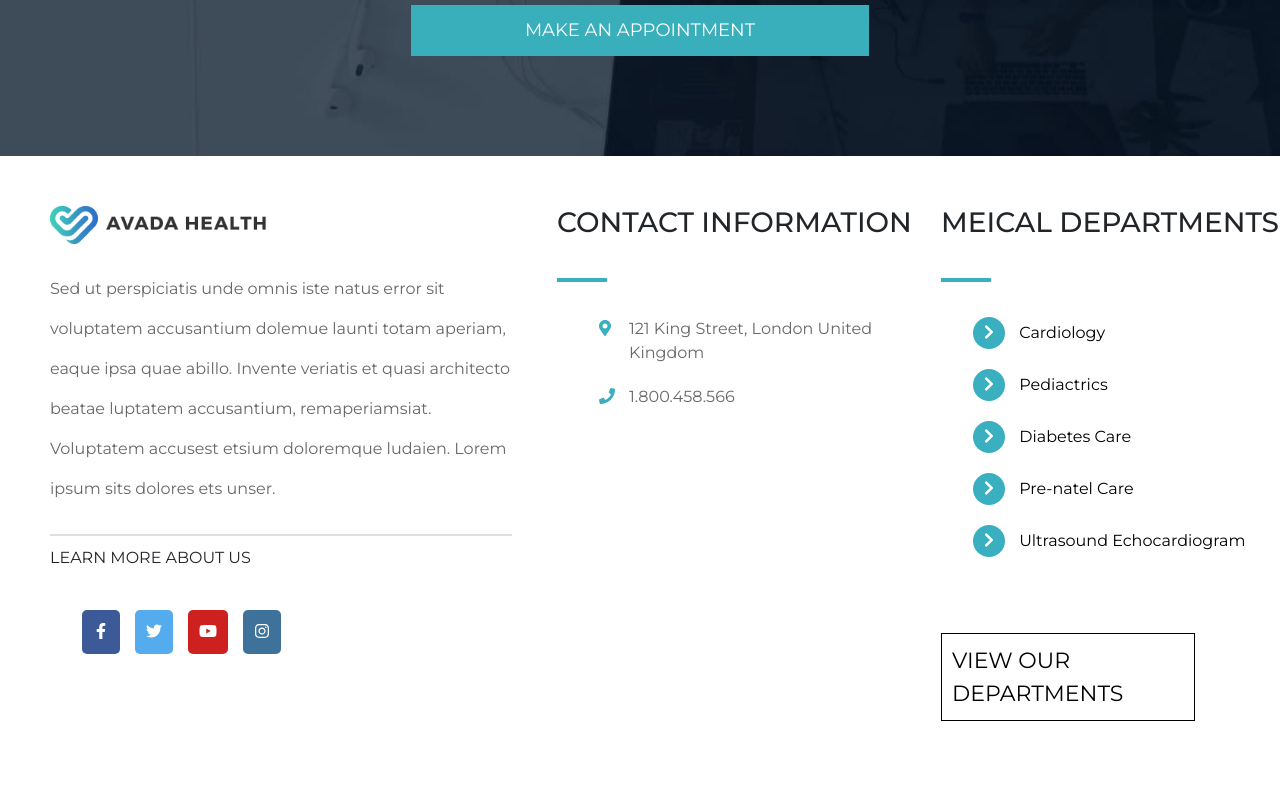
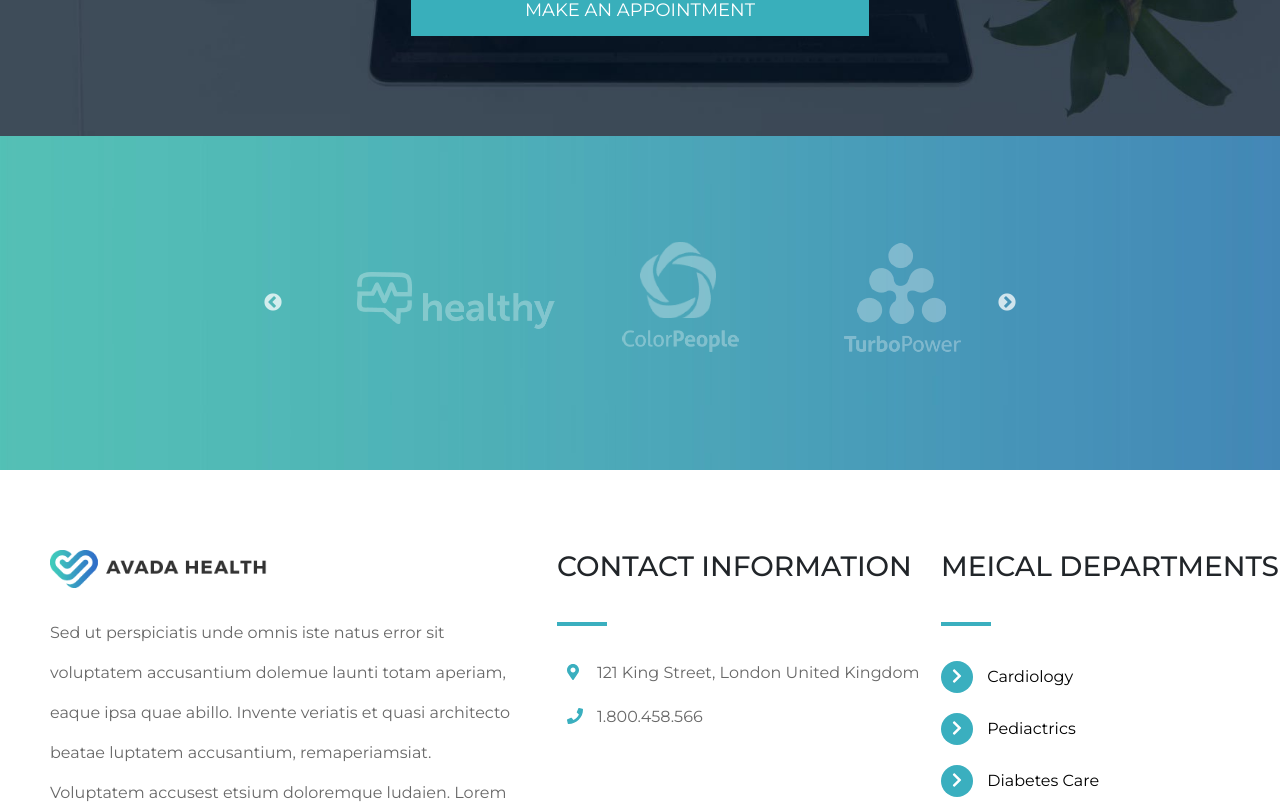
Before and after one commit to Intrusion0/proj-html-vuejs, a Vue app: page / in a window 1280 px wide. Shown: the part 6000-6804 px from the top of the page. Built offline with nearby package versions, Linux system fonts and the light colour scheme.

Commit message:
CustomerLogos component added and Refactoring

```diff
--- a/src/App.vue
+++ b/src/App.vue
@@ -153,4 +153,14 @@ export default {
   color: #c9c9c9 !important;
 }
 
+// Carousel Syle
+.slick-list {
+    overflow: hidden;
+}
+
+.slick-track {
+    display: flex;
+}
+
+
 </style>
--- /dev/null
+++ b/src/components/CustomerLogos.vue
@@ -0,0 +1,74 @@
+<template>
+    <section id="container-customer-logos">
+        <div class="ms-container">
+            <VueSlickCarousel v-bind="settings" class="carousel">
+                <div v-for="logo, i in logosDetails" class="test" :key="'I' + i">
+                    <img :src="require(`@/assets/img/${logo.image}`)" :alt="logo.name">
+                </div>
+            </VueSlickCarousel>
+        </div>
+    </section>
+</template>
+
+<script>
+import VueSlickCarousel from 'vue-slick-carousel' // Carousel implementato => https://gs-shop.github.io/vue-slick-carousel/?ref=madewithvuejs.com#/
+import 'vue-slick-carousel/dist/vue-slick-carousel-theme.css' // Style for arrows e dots
+
+export default {
+    name: "CustomerLogos",
+    components: { VueSlickCarousel },
+    data() {
+      return {
+        settings: { // Settaggi del carosello
+            "centerMode": true,
+            "centerPadding": "20px",
+            "focusOnSelect": true,
+            "infinite": true,
+            "slidesToShow": 3,
+            "speed": 1000,
+            "autoplay": true,
+            "autoplaySpeed": 2500,
+            "cssEase": "linear"
+        },
+        logosDetails: [
+            {
+                name: 'Healthy',
+                image: 'client-logos-1.png'
+            },
+            {
+                name: 'ColorPeople',
+                image: 'client-logos-4.png'
+            },
+            {
+                name: 'TurboPower',
+                image: 'client-logos-3.png'
+            },
+            {
+                name: 'Healthy_2',
+                image: 'client-logos-2.png'
+            }
+        ]
+      }
+    },
+};
+</script>
+
+<style scoped lang="scss">
+$main-color: #fff;
+$secondary-color: #c9c9c9;
+
+// section Customer-Logos
+section#container-customer-logos {
+    width: 100%;
+    height: auto;
+    background-image: url('../assets/img/rgb-gradient-bar-for-logo-carrasel.jpg');
+    overflow: hidden;
+    padding: 40px 0;
+
+    .test {
+        margin: 0 15px;
+    }
+
+}
+
+</style>
--- a/src/components/Footer.vue
+++ b/src/components/Footer.vue
@@ -85,7 +85,7 @@ footer {
     display: flex;
     flex-wrap: wrap;
     width: 100%;
-    padding-top: 50px;
+    padding-top: 80px;
 
     // Container About Us
     .container-about-us {
@@ -117,6 +117,7 @@ footer {
             ul {
                 display: flex;
                 list-style: none;
+                padding-left: 0;
 
                 li {
                     margin-right: 15px;
@@ -167,6 +168,7 @@ footer {
 
         ul {
             list-style: none;
+            padding-left: 0;
 
             li {
                 display: flex;
@@ -192,6 +194,7 @@ footer {
 
         ul {
             list-style: none;
+            padding-left: 0;
 
             li {
                 margin: 20px 0;
--- a/src/components/Main.vue
+++ b/src/components/Main.vue
@@ -10,8 +10,10 @@
         <TourOurFacilities />
         <!-- Componente Our-Specialties -->
         <OurSpecialties />
-        <!-- Componente MakeAnAppointment -->
+        <!-- Componente Make-An-Appointment -->
         <MakeAnAppointment />
+        <!-- Componente Customer-Logos -->
+        <CustomerLogos />
     </main>
 </template>
 
@@ -22,6 +24,7 @@ import HealthServices from './HealthServices.vue';
 import TourOurFacilities from './TourOurFacilities.vue';
 import OurSpecialties from './OurSpecialties.vue'
 import MakeAnAppointment from './MakeAnAppointment.vue'
+import CustomerLogos from './CustomerLogos.vue'
 
 export default {
     name: "Main",
@@ -31,7 +34,8 @@ export default {
         HealthServices,
         TourOurFacilities,
         OurSpecialties,
-        MakeAnAppointment
+        MakeAnAppointment,
+        CustomerLogos
     }
 };
 </script>
--- a/src/components/MakeAnAppointment.vue
+++ b/src/components/MakeAnAppointment.vue
@@ -1,4 +1,3 @@
-// MakeAnAppointment
 <template>
     <section id="container-make-an-appointment">
         <div class="ms-container">
@@ -49,9 +48,8 @@ section#container-make-an-appointment {
     text-align: center;
     background-image: url('../assets/img/make-an-appointment.jpg');
     background-repeat: no-repeat;
-    background-size: auto;
+    background-size: cover;
     background-position: center;
-    background-position-x: -30px;
     padding: 100px 0;
 
     h2 {
@@ -99,7 +97,7 @@ div.container-form {
 
 #datepicker-placeholder__outer_.form-control, #ms-input-form, #ms-textarea {
     width: 47%;
-    height: 60px;
+    height: 50px;
     background-color: transparent;
     text-align: left;
     border: 1px solid $secondary-color;
--- a/src/main.js
+++ b/src/main.js
@@ -17,6 +17,7 @@ Vue.use(FormDatepickerPlugin)
 Vue.use(BootstrapVue)
 Vue.use(IconsPlugin)
 
+
 Vue.config.productionTip = false
 
 new Vue({
```
